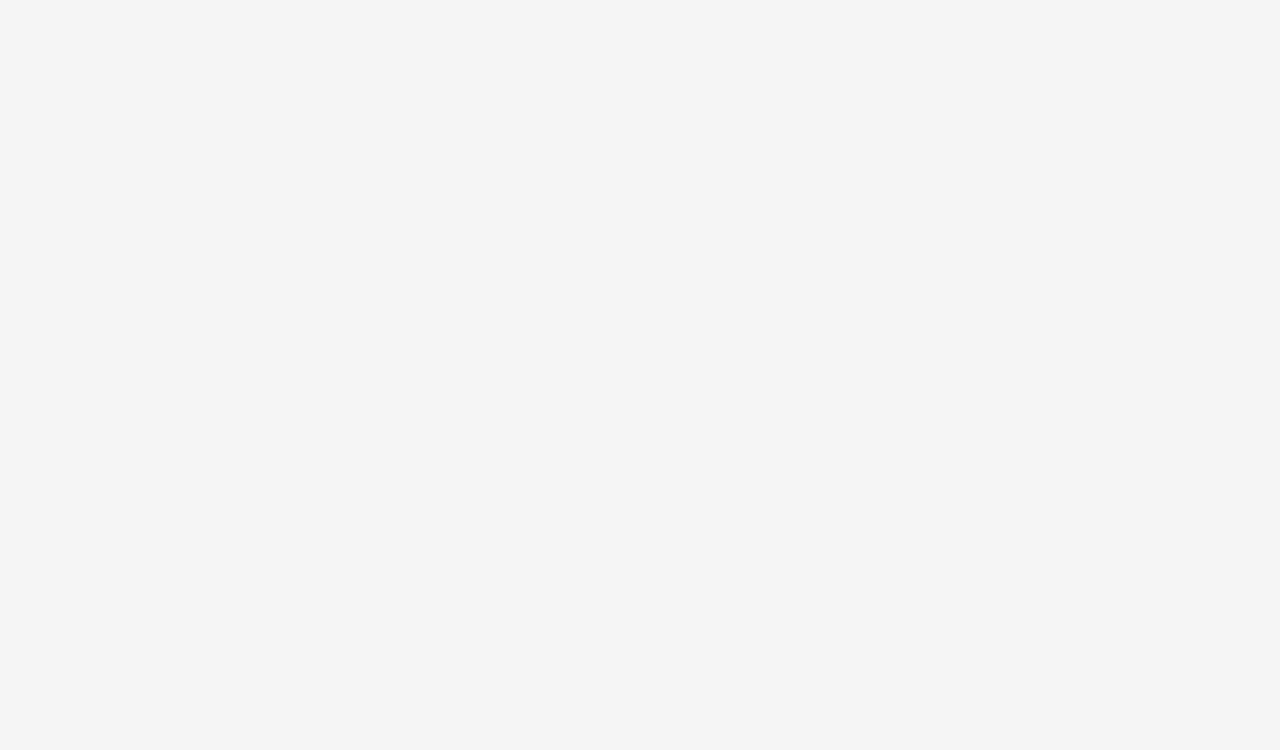
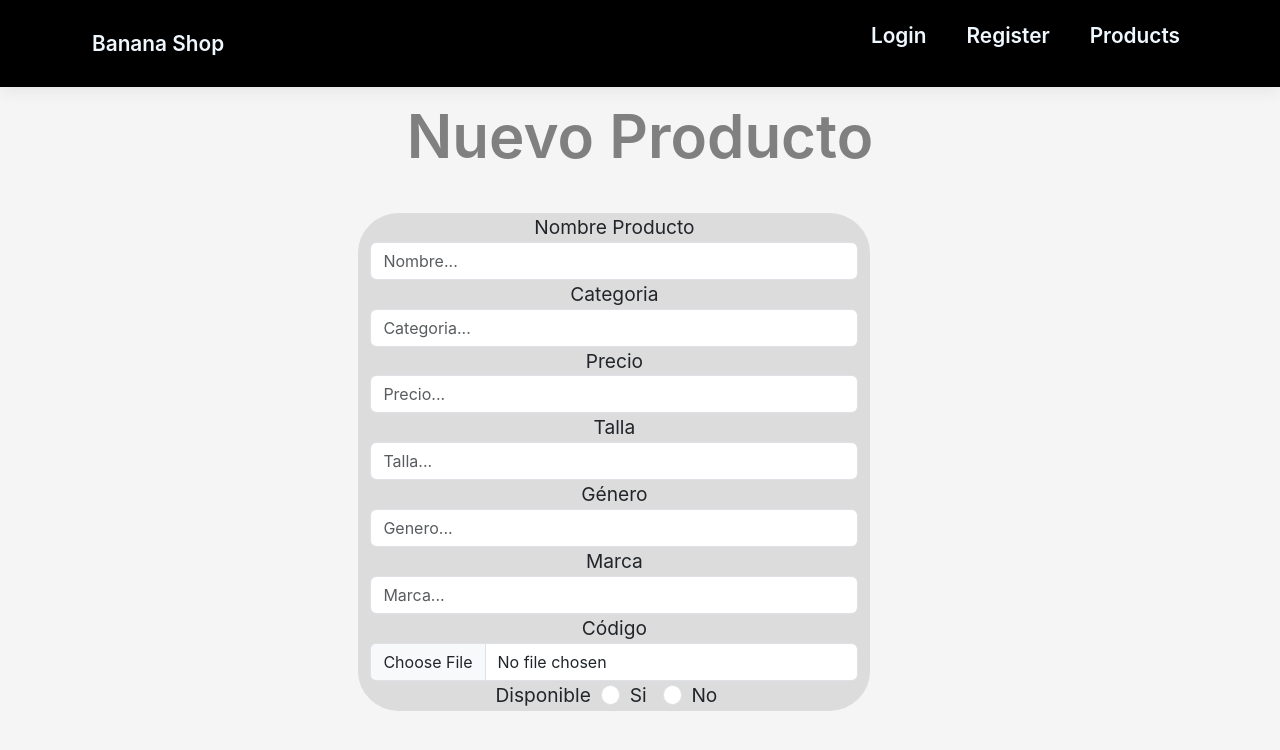
Before and after one commit to platanob/Taller_de_integracion_2, a React (Create React App) app in the folder maquetado-inicial/: page /productsNew in a window 1280 px wide. Before the commit this address had no page. Shown: the top 750 px of the page. Built offline with nearby package versions, Linux system fonts and the light colour scheme.

Commit message:
agregar productos (esqueleto)

```diff
--- a/maquetado-inicial/src/App.js
+++ b/maquetado-inicial/src/App.js
@@ -3,6 +3,8 @@ import Login from "./components/login.jsx";
 import Register from './components/register';
 import Products from './components/products';
 import Home from './components/home';
+import ProductsAdmin from './components/productsAdmin';
+import ProductsNew from './components/productsNew';
 import { BrowserRouter, Routes, Route } from 'react-router-dom';
 
 
@@ -16,6 +18,8 @@ function App() {
                 <Route path='/login' element={<Login/>}></Route>
                 <Route path='/register' element={<Register/>}></Route>
                 <Route path='/products' element={<Products/>}></Route>
+                <Route path='/productsAdmin' element={<ProductsAdmin/>}></Route>
+                <Route path='/productsNew' element={<ProductsNew/>}></Route>
             </Routes>
           </BrowserRouter>
     </div>
--- a/maquetado-inicial/src/components/productsAdmin.jsx
+++ b/maquetado-inicial/src/components/productsAdmin.jsx
@@ -1,6 +1,7 @@
 import React, {useState} from 'react';
 import Navbar from './navbar';
 import {Link} from 'react-router-dom';
+import ProductsNew from './productsNew';
 
 const ProductsAdmin = () => {
 
@@ -22,10 +23,11 @@ const getProducts = () =>{
               <th scope='col'>Nombre</th>
               <th scope='col'>Precio</th>
               <th>
-              <Link to="/products/new"
+              <Link to="/productsNew"
                     className="btn btn-outline-primary"
                     role="button"
-                    aria-pressed="true">
+                    aria-pressed="true"
+                    >
                 New Product
               </Link>
               </th>
--- /dev/null
+++ b/maquetado-inicial/src/components/productsNew.jsx
@@ -0,0 +1,58 @@
+import React from 'react'
+import Navbar from './navbar';
+import '../css-components/productsNew.css';
+
+const ProductsNew = () => {
+  return (
+    <div>
+        <Navbar/>
+        <h1>Nuevo Producto</h1>
+        <form id='formulario'>
+            <div className='container' id='cont'>
+                <div className='form-group'>
+                    <label>Nombre Producto</label>
+                    <input type='email' className='form-control' placeholder='Nombre...'/>
+                <div/>
+                <div className='form-group'>
+                    <label>Categoria</label>
+                    <input type='password' className='form-control' placeholder='Categoria...'/>
+                </div>
+                <div className='form-group'>
+                    <label>Precio</label>
+                    <input type='' className='form-control' placeholder='Precio...'/>
+                </div>
+                <div className='form-group'>
+                    <label>Talla</label>
+                    <input type='' className='form-control' placeholder='Talla...'/>
+                </div>
+                <div className='form-group'>
+                    <label>Género</label>
+                    <input type='' className='form-control' placeholder='Genero...'/>
+                </div>
+                <div className='form-group'>
+                    <label>Marca</label>
+                    <input type='' className='form-control' placeholder='Marca...'/>
+                </div>
+                <div className='form-group'>
+                    <label>Código</label>
+                    <input class="form-control" type="file" id="formFile"/>
+                </div>
+                <div className='form-group'>
+                    <label>Disponible</label>
+                    <div class="form-check form-check-inline" id='casilla'>
+                        <input class="form-check-input" type="radio" name="inlineRadioOptions" id="inlineRadio1" value="option1"/>
+                        <label class="form-check-label" for="inlineRadio1">Si</label>
+                    </div>
+                    <div class="form-check form-check-inline" >
+                        <input class="form-check-input" type="radio" name="inlineRadioOptions" id="inlineRadio2" value="option2"/>
+                        <label class="form-check-label" for="inlineRadio2">No</label>
+                    </div>
+                </div>
+                </div>
+            </div>
+        </form>
+    </div>
+  )
+};
+
+export default ProductsNew;
--- /dev/null
+++ b/maquetado-inicial/src/css-components/productsNew.css
@@ -0,0 +1,32 @@
+#cont{
+    margin-top: 8%;
+    margin-left: 70%;
+    text-align: center;
+    background-color: gainsboro;
+    border-radius: 8%;
+}
+
+#formulario{
+    text-align: center;
+    background-color: transparent;
+    width: 40%;
+    font-size: 120%;
+}
+
+#boton-login{
+    margin: 10px;
+}
+
+h1{
+    margin-top: 1%;
+    background-color: transparent;
+    font-size: 60px;
+    font-weight: 600;
+    color: gray;
+    background-clip: text;
+    -webkit-background-clip: text;
+    text-align:center;
+}
+#casilla{
+    margin-left: 10px;
+}
```
